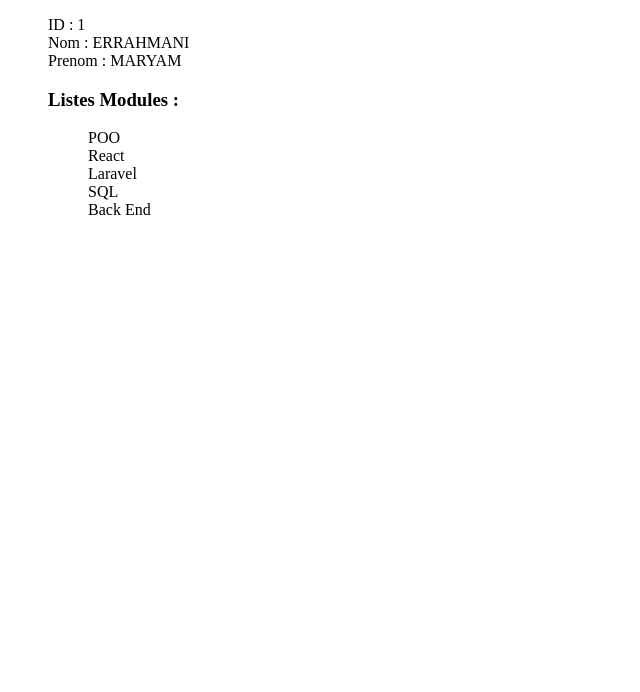
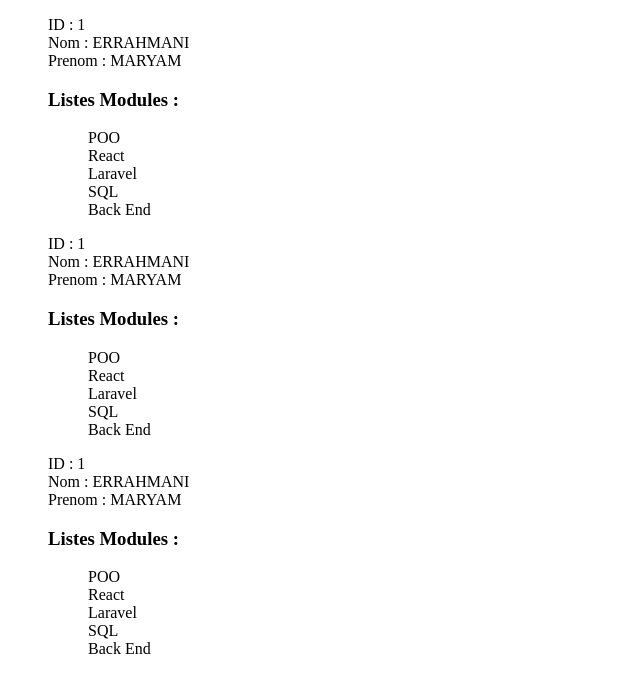
Before and after one commit to YoussefBenlarbi/First-React-App, a React (Create React App) app: page / in a window 1280 px wide. Shown: the top 692 px of the page, without its empty margins (0-640 px from the left). Built offline with nearby package versions, Linux system fonts and the light colour scheme.

Commit message:
multiplier coponment stagiaire

```diff
--- a/src/components/App.js
+++ b/src/components/App.js
@@ -29,6 +29,8 @@
 	return (
 		<React.Fragment>
 		<Stagiaire/>
+		<Stagiaire/>
+		<Stagiaire/>
 
 		</React.Fragment>
 	);
```
